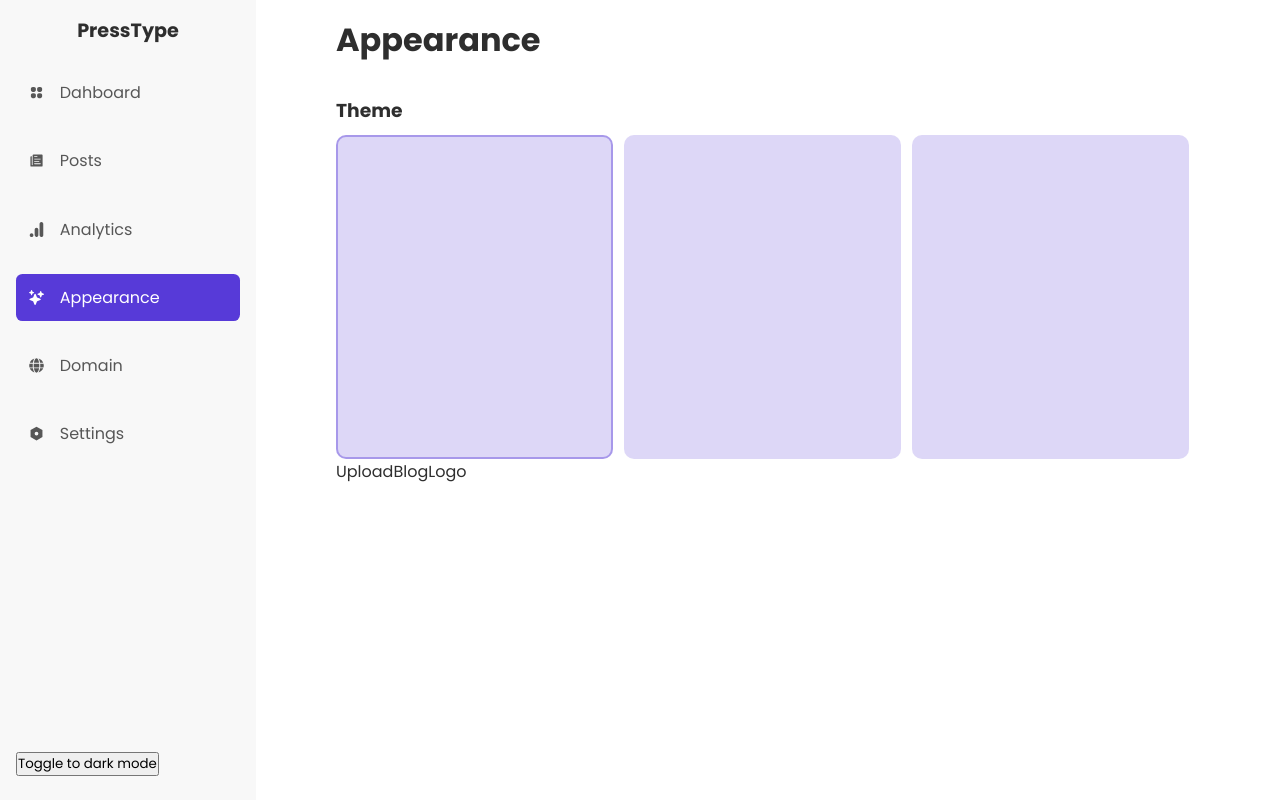
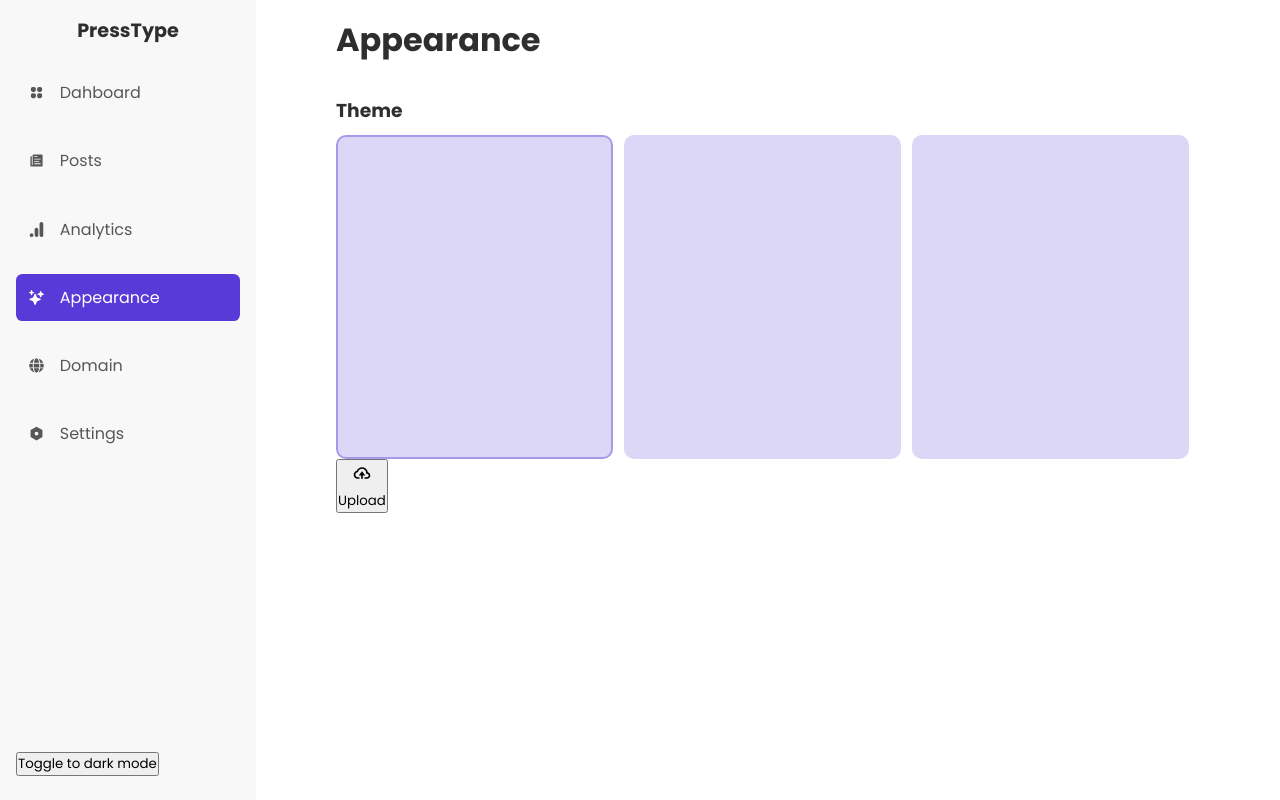
Before and after one commit to akinloluwami/presstype, a Next.js app: page /appearance in a window 1280 px wide. Built offline with nearby package versions, Linux system fonts and the light colour scheme.

Commit message:
structure

```diff
--- a/components/dashboard/upload_blog_logo/UploadBlogLogo.tsx
+++ b/components/dashboard/upload_blog_logo/UploadBlogLogo.tsx
@@ -1,7 +1,17 @@
 import React from "react";
+import { BiCloudUpload } from "react-icons/bi";
 
 const UploadBlogLogo = () => {
-  return <div>UploadBlogLogo</div>;
+  return (
+    <>
+      <button>
+        <h2>
+          <BiCloudUpload />
+        </h2>
+        <p>Upload</p>
+      </button>
+    </>
+  );
 };
 
 export default UploadBlogLogo;
```
